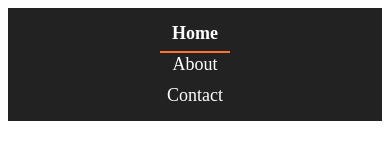
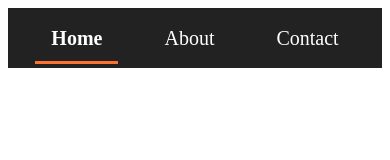
Before and after one commit to VelocityVortex5021/velocityvortexsite, a plain HTML site: page index.html in a window 390 px wide. Drawn offline with Linux system fonts and the light colour scheme.

Commit message:
Best navbar design ever (its bigger now)

```diff
--- a/style.css
+++ b/style.css
@@ -2,41 +2,46 @@
 .navbar {
     list-style: none;
     display: flex;
-    justify-content: center;
+    justify-content: center; /* Always center items */
+    align-items: center;
     background: #222;
-    padding: 10px 0;
+    padding: 4% 0; /* Bigger navbar */
     margin: 0;
+    gap: 30px; /* More spacing between items */
+    flex-wrap: nowrap; /* Prevent stacking */
+    overflow-x: auto; /* Allows scrolling if necessary */
+    white-space: nowrap; /* Prevents text wrapping */
 }
 
 .navitem {
-    margin: 0 15px;
+    margin: 0;
+    min-width: max-content; /* Prevents items from shrinking too much */
 }
 
 .navlink {
     text-decoration: none;
     color: white;
-    font-size: 18px;
-    padding: 8px 12px;
-    transition: color 0.3s ease-in-out;
+    font-size: 20px; /* Bigger text */
+    padding: 12px 16px; /* Bigger clickable area */
+    transition: color 0.3s ease-in-out, transform 0.2s ease-in-out;
 }
 
 .navlink:hover {
     color: #ff7033;
+    transform: scale(1.1);
 }
 
 /* Active Page Highlight */
 .current {
     font-weight: bold;
-    border-bottom: 2px solid #ff7033;
+    border-bottom: 3px solid #ff7033;
 }
 
 /* Responsive Design */
 @media (max-width: 768px) {
     .navbar {
-        flex-direction: column;
-        align-items: center;
-    }
-    .navitem {
-        margin: 5px 0;
+        padding: 5% 10px; /* Ensures proper spacing */
+        overflow-x: auto; /* Enables horizontal scrolling if needed */
+        justify-content: center; /* Keeps items centered on smaller screens */
     }
 }
```
